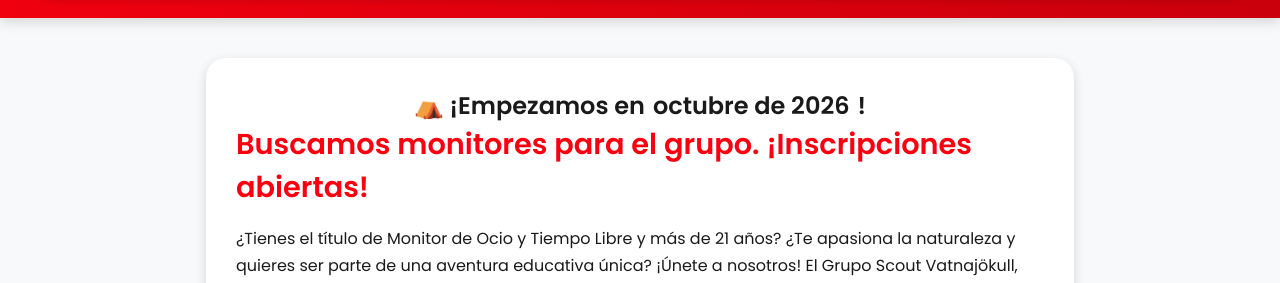
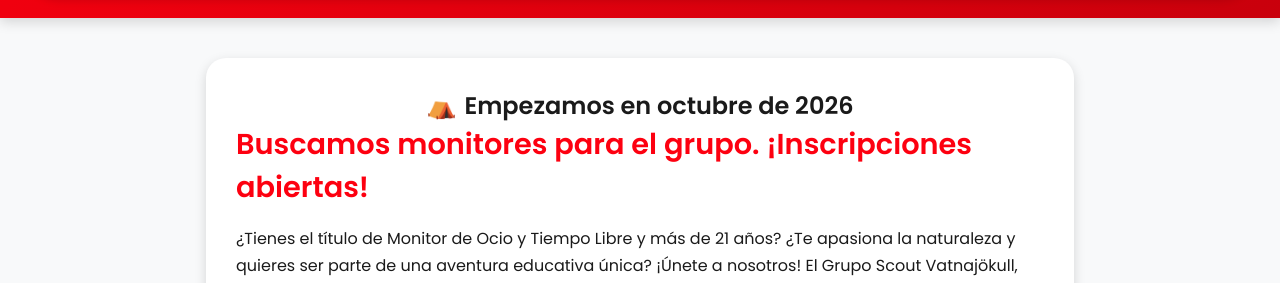
Before and after one commit to gsvatnajokull/gsvatnajokull.github.io, a Jekyll site: the page index.html, which Jekyll copies as it is, in a window 1280 px wide. Shown: the part 418-701 px from the top of the page. Built offline with Jekyll 4.4.1, drawn with Linux system fonts in a browser that asks for light colours; some of the changed lines change nothing that is shown.

Commit message:
anuncio index

```diff
--- a/index.html
+++ b/index.html
@@ -35,7 +35,8 @@
   <main>
     <section class="section">
       <div class="anuncio-destacado">
-        ⛺ ¡Empezamos en <strong>octubre de 2026</strong>!
+        <span>⛺</span>
+        <span>Empezamos en <strong>octubre de 2026</strong></span>
       </div>
       <h2>Buscamos monitores para el grupo. ¡Inscripciones abiertas!</h2>
         <p>
```
